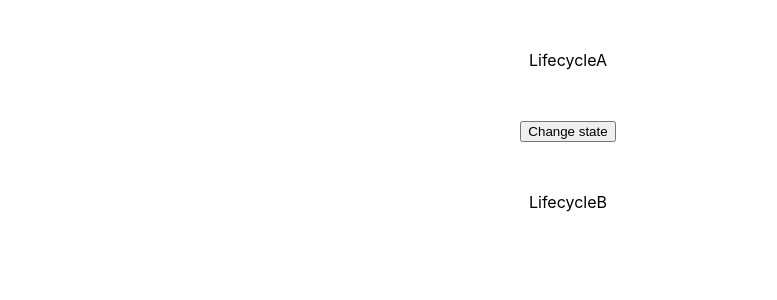
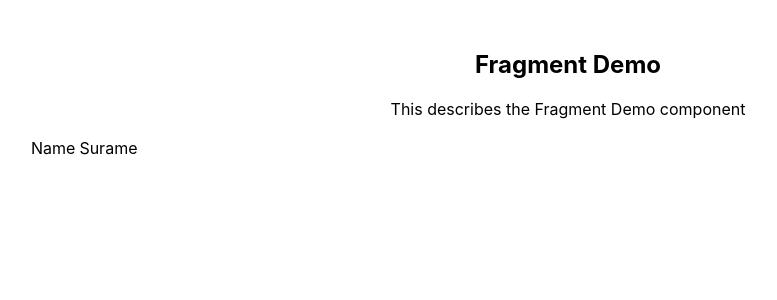
Before and after one commit to sonya0504/learn_react, a React (Create React App) app in the folder hello_world/: page / in a window 1280 px wide. Shown: the top 300 px of the page, without its empty margins (72-849 px from the left). Built offline with nearby package versions, Linux system fonts and the light colour scheme.

Commit message:
Fragments

```diff
--- a/hello_world/src/App.js
+++ b/hello_world/src/App.js
@@ -1,11 +1,13 @@
 import React from 'react';
 import './App.css';
-import LifecycleA from './components/LifecycleA';
+import FragmentDemo from './components/FragmentDemo';
+import Table from './components/Table';
 
 function App() {
   return (
     <div className="App">
-      <LifecycleA />
+      <FragmentDemo />
+      <Table />
     </div>
   );
 }
--- /dev/null
+++ b/hello_world/src/components/Columns.js
@@ -0,0 +1,12 @@
+import React from 'react'
+
+function Columns() {
+    return (
+        <>
+            <td>Name</td>
+            <td>Surame</td>
+        </>
+    )
+}
+
+export default Columns
--- /dev/null
+++ b/hello_world/src/components/FragmentDemo.js
@@ -0,0 +1,12 @@
+import React from 'react';
+
+function FragmentDemo() {
+    return (
+        <React.Fragment>
+            <h2>Fragment Demo</h2>
+            <p>This describes the Fragment Demo component</p>
+        </React.Fragment>
+    );
+}
+
+export default FragmentDemo;
--- /dev/null
+++ b/hello_world/src/components/Table.js
@@ -0,0 +1,16 @@
+import React from 'react';
+import Columns from './Columns';
+
+function Table() {
+    return (
+        <table>
+            <tbody>
+                <tr>
+                    <Columns />
+                </tr>
+            </tbody>
+        </table>
+    );
+}
+
+export default Table;
```
Also changed, not shown: 1 other file (tests, documents, lock files or other folders).
